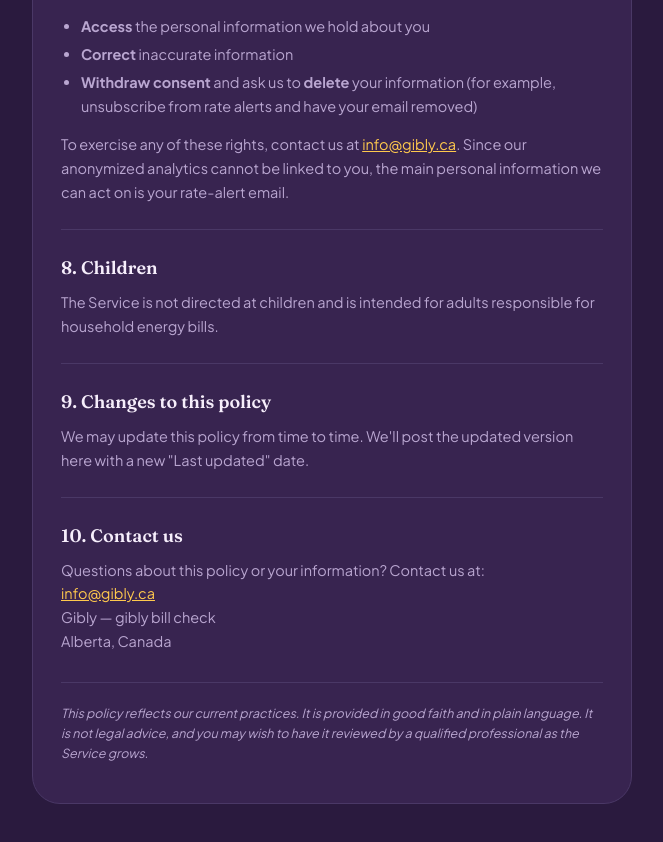
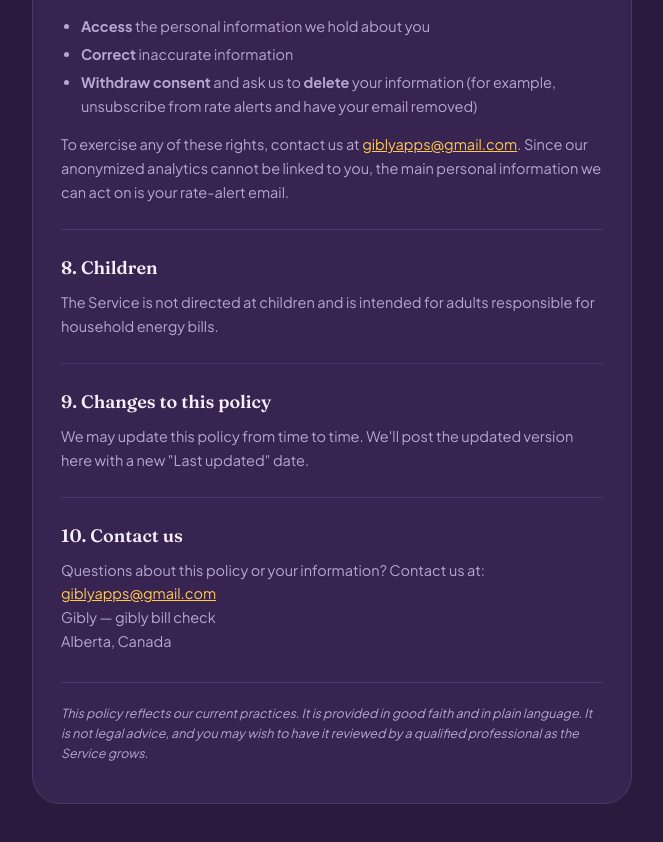
Before and after one commit to itsomerz/gibly-billcheck, a Next.js app: page /privacy in a window 1280 px wide. Shown: the part 3160-4002 px from the top of the page, without its empty margins (308-971 px from the left). Built offline with nearby package versions, Linux system fonts and the light colour scheme.

Commit message:
Fix contact email in privacy policy
Was info@gibly.ca, should be giblyapps@gmail.com.

```diff
--- a/src/components/PrivacyPolicy.jsx
+++ b/src/components/PrivacyPolicy.jsx
@@ -1,7 +1,7 @@
 import { P, F } from "@/lib/theme";
 import GiblyShell from "./GiblyShell";
 
-const CONTACT_EMAIL = "info@gibly.ca";
+const CONTACT_EMAIL = "giblyapps@gmail.com";
 const LAST_UPDATED = "August 15, 2026";
 
 const pStyle = { color: P.lilac, fontSize: 14.5, lineHeight: 1.65, margin: "0 0 14px" };
```
